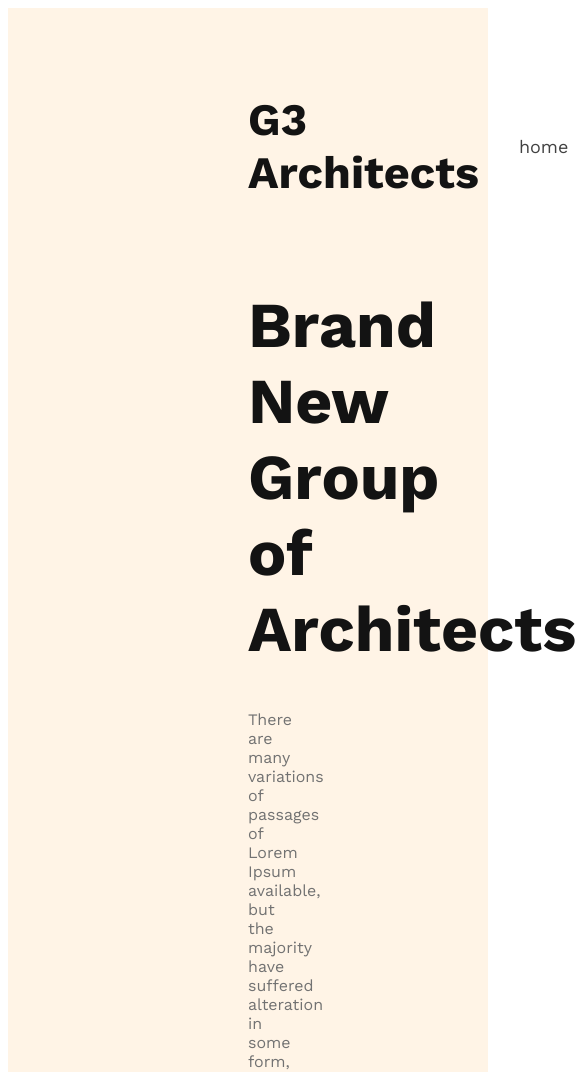
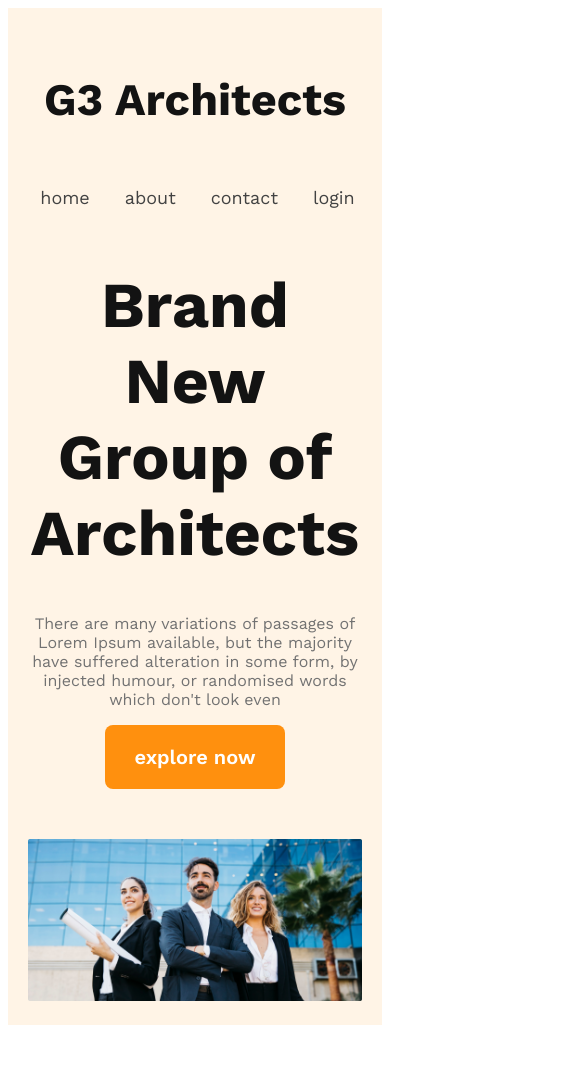
Before and after one commit to beenjihad/module-9-project, a plain HTML site: page index.html in a window 390 px wide. Shown: the top 1072 px of the page, 585 px wide, since content can reach past the window. After the commit the page ends 1033 px from the top, so only its background shows below. Drawn offline with nearby package versions, Linux system fonts and the light colour scheme.

Commit message:
first part done with responsive small and large divice

```diff
--- a/style/style.css
+++ b/style/style.css
@@ -74,7 +74,23 @@
      width: 850px;
      align-items: center;
      margin-top: 50px;
-
-
-
  }
+ .banner img{
+    width: 100%;
+ }
+ @media screen and (max-width: 576px ) {
+    header{
+        padding: 20px;
+    }
+    nav{
+        flex-direction: column;
+    }
+ }
+ @media screen and ( min-width: 577px ) and ( max-width: 960px ) {
+        nav{
+            flex-direction: column;
+        }
+        header{
+            padding: 20px;
+        }
+ }
```
